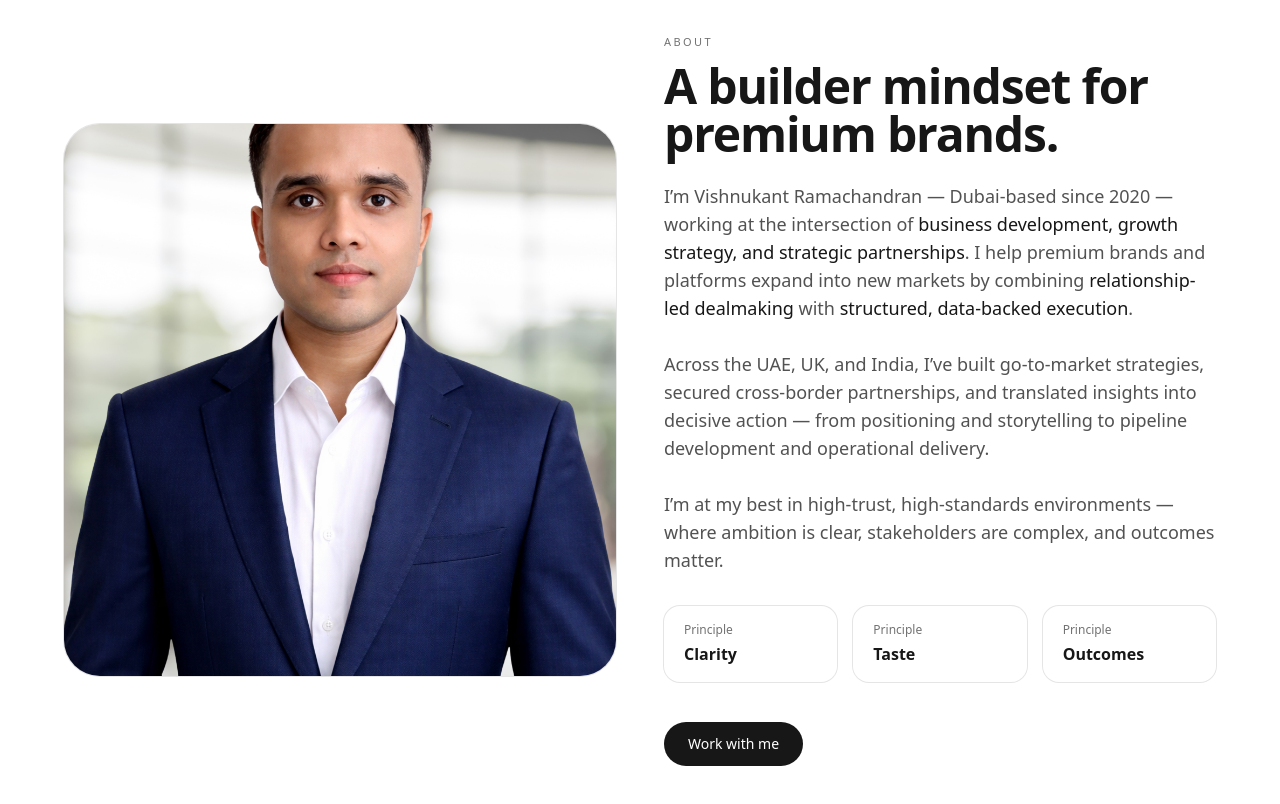
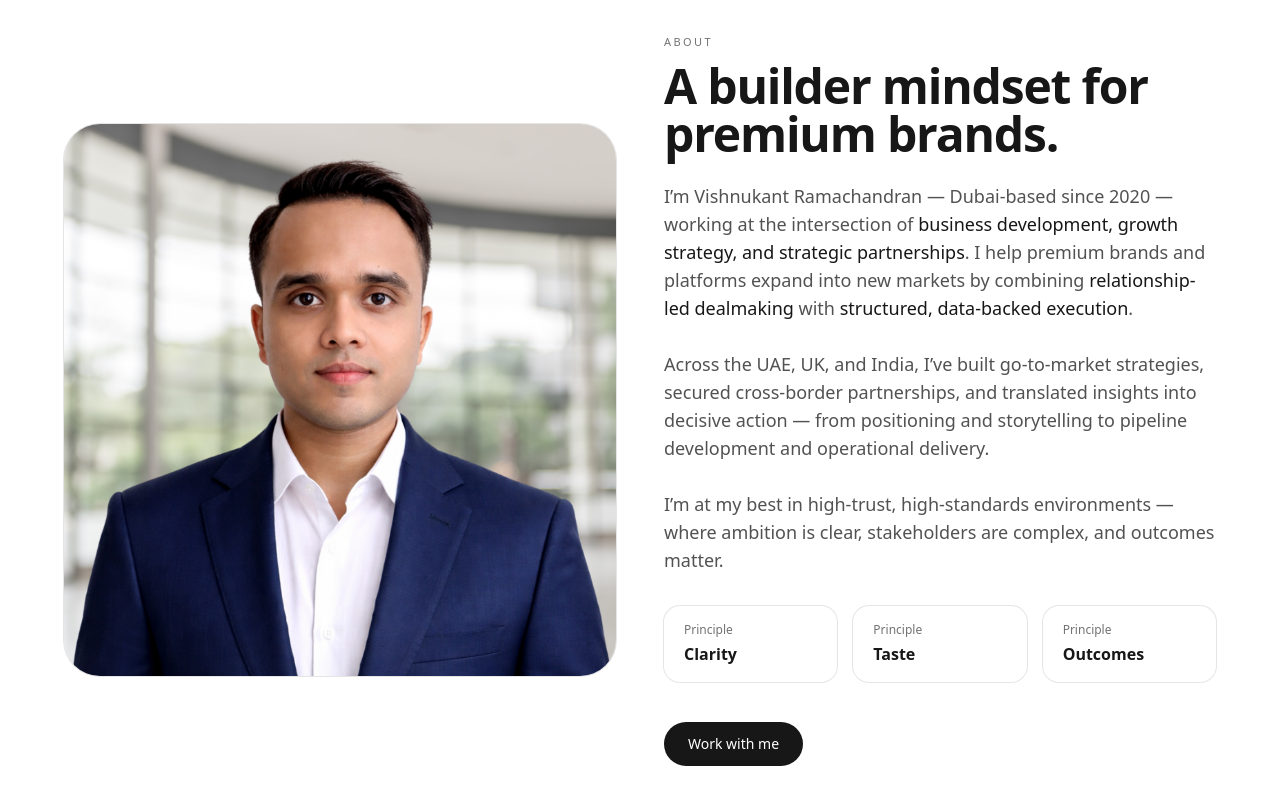
Before and after one commit to vishnukantr/vishnukantr.com, a Next.js app: page / in a window 1280 px wide. Shown: the part 1460-2264 px from the top of the page. Built offline with nearby package versions, Linux system fonts and the light colour scheme.

Commit message:
Update page.js

```diff
--- a/app/page.js
+++ b/app/page.js
@@ -194,7 +194,7 @@ export default function Home() {
     {/* LEFT: Image */}
     <div className="rounded-[36px] bg-neutral-100 ring-1 ring-neutral-200 aspect-square overflow-hidden">
       <img
-        src="/images/vishnu2.png"
+        src="/images/vishnu3.png"
         alt="Vishnukant"
         className="w-full h-full object-cover"
       />
```
